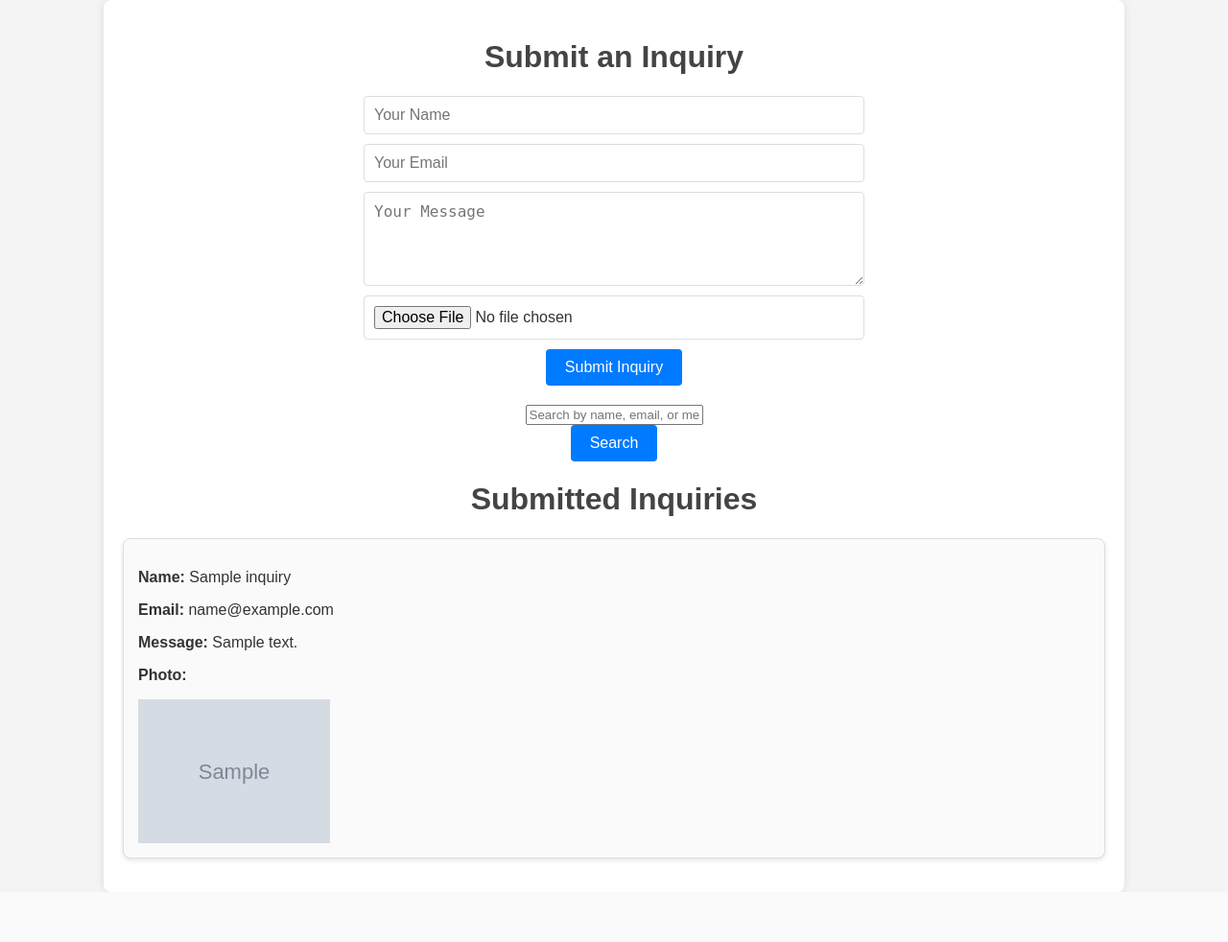
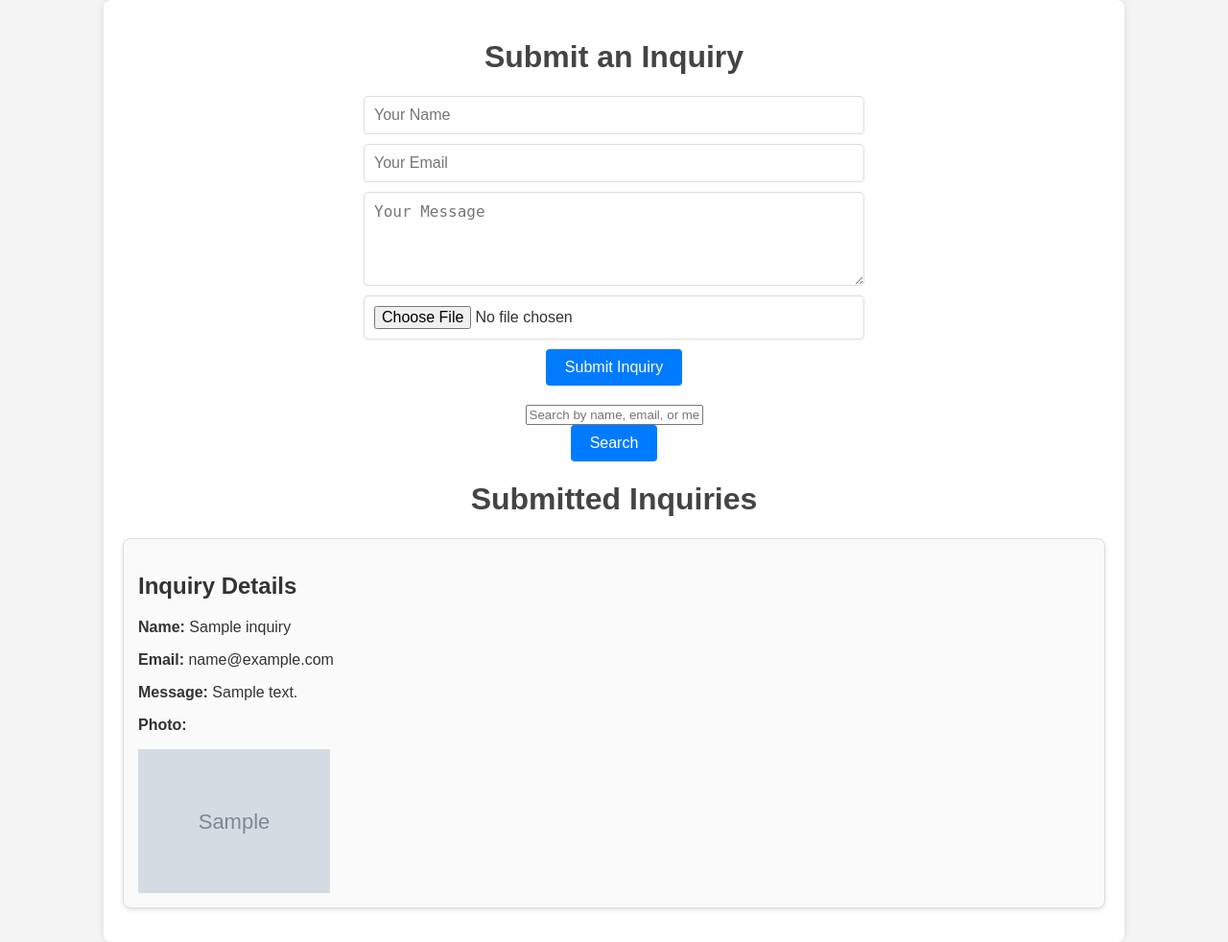
Before and after one commit to sanjayntms/paas-2-tierapp, a PHP site: page / in a window 1280 px wide. Shown: the whole page at 96% size. Before the commit the page ends 930 px from the top, so only its background shows below. Run offline with PHP 8.4, Linux system fonts and the light colour scheme; tables that the repository leaves empty or names only in its code hold one stand-in row (values such as "Sample post"); grey boxes marked "Sample" are stand-in pictures; some libraries are stand-ins or nearby versions.

Commit message:
Update index.php

```diff
--- a/index.php
+++ b/index.php
@@ -1,7 +1,7 @@
 <?php
 include 'db.php'; // Include your database connection
-$sasToken = getenv('AZURE_STORAGE_SAS_TOKEN');
  use MicrosoftAzure\Storage\Blob\BlobRestProxy;
+$sasToken = "?sp=racwdl&st=2024-08-15T08:02:29Z&se=2024-08-16T16:02:29Z&spr=https&sv=2022-11-02&sr=c&sig=u0FWwZeTmdNXZ5eQ%2B4bLIA85YOdbbQIvlphup8EY03E%3D";
 // Handle form submission
 if ($_SERVER['REQUEST_METHOD'] === 'POST' && isset($_POST['submit_inquiry'])) {
     // Inquiry form data
@@ -17,10 +17,10 @@ if ($_SERVER['REQUEST_METHOD'] === 'POST' && isset($_POST['submit_inquiry'])) {
 
 
         // SAS Token and Azure Storage Account credentials
-     $sasToken = getenv('AZURE_STORAGE_SAS_TOKEN');
+        $sasToken = "?sp=racwdl&st=2024-08-15T08:02:29Z&se=2024-08-16T16:02:29Z&spr=https&sv=2022-11-02&sr=c&sig=u0FWwZeTmdNXZ5eQ%2B4bLIA85YOdbbQIvlphup8EY03E%3D"; // Replace with your actual SAS token
         $containerName = "inquiry-images"; // Replace with your container name
-       // $connectionString = "DefaultEndpointsProtocol=https;AccountName=your_account_name;AccountKey=your_account_key";
-        $blobClient = BlobRestProxy::createBlobService($sasToken);
+        $connectionString = "DefaultEndpointsProtocol=https;AccountName=your_account_name;AccountKey=your_account_key";
+        $blobClient = BlobRestProxy::createBlobService($connectionString);
 
         $fileTmpPath = $_FILES['photo']['tmp_name'];
         $fileName = $_FILES['photo']['name'];
@@ -30,7 +30,7 @@ if ($_SERVER['REQUEST_METHOD'] === 'POST' && isset($_POST['submit_inquiry'])) {
         $blobName = $fileName;
         try {
             $blobClient->createBlockBlob($containerName, $blobName, $content);
-            $photoUrl = "https://ntmsphpsa.blob.core.windows.net/$containerName/$blobName$sasToken";
+            $photoUrl = "https://your_account_name.blob.core.windows.net/$containerName/$blobName$sasToken";
         } catch (Exception $e) {
             echo "Error uploading file: " . $e->getMessage();
         }
@@ -158,23 +158,29 @@ $inquiries = $stmt->fetchAll(PDO::FETCH_ASSOC);
         </form>
     </div>
 
+    <!-- Display Inquiries -->
     <h1>Submitted Inquiries</h1>
-
     <?php if (empty($inquiries)): ?>
         <p>No inquiries found.</p>
     <?php else: ?>
         <?php foreach ($inquiries as $inquiry): ?>
             <div class="inquiry-container">
+                <h2>Inquiry Details</h2>
+                <div class="inquiry-details">
                     <p><strong>Name:</strong> <?php echo htmlspecialchars($inquiry['name']); ?></p>
                     <p><strong>Email:</strong> <?php echo htmlspecialchars($inquiry['email']); ?></p>
                     <p><strong>Message:</strong> <?php echo htmlspecialchars($inquiry['message']); ?></p>
 
                     <?php if (!empty($inquiry['photo'])): ?>
                         <p><strong>Photo:</strong></p>
-                <img src="<?php echo htmlspecialchars($inquiry['photo']) . $sasToken; ?>" alt="Uploaded Photo" class="inquiry-photo">
+                        <img src="<?php echo htmlspecialchars($inquiry['photo']); ?>" alt="Uploaded Photo" class="inquiry-photo">
                     <?php endif; ?>
+                </div>
             </div>
         <?php endforeach; ?>
     <?php endif; ?>
+
+</div>
+
 </body>
 </html>
```
Lines whose indentation alone changed are shown as unchanged.
